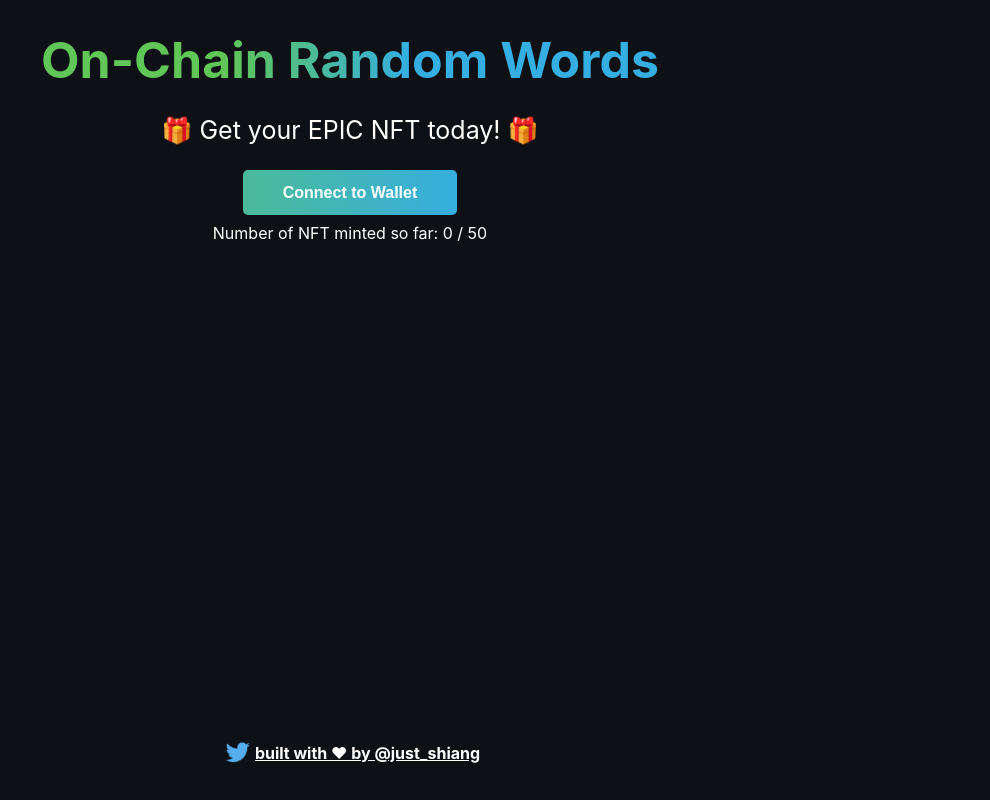
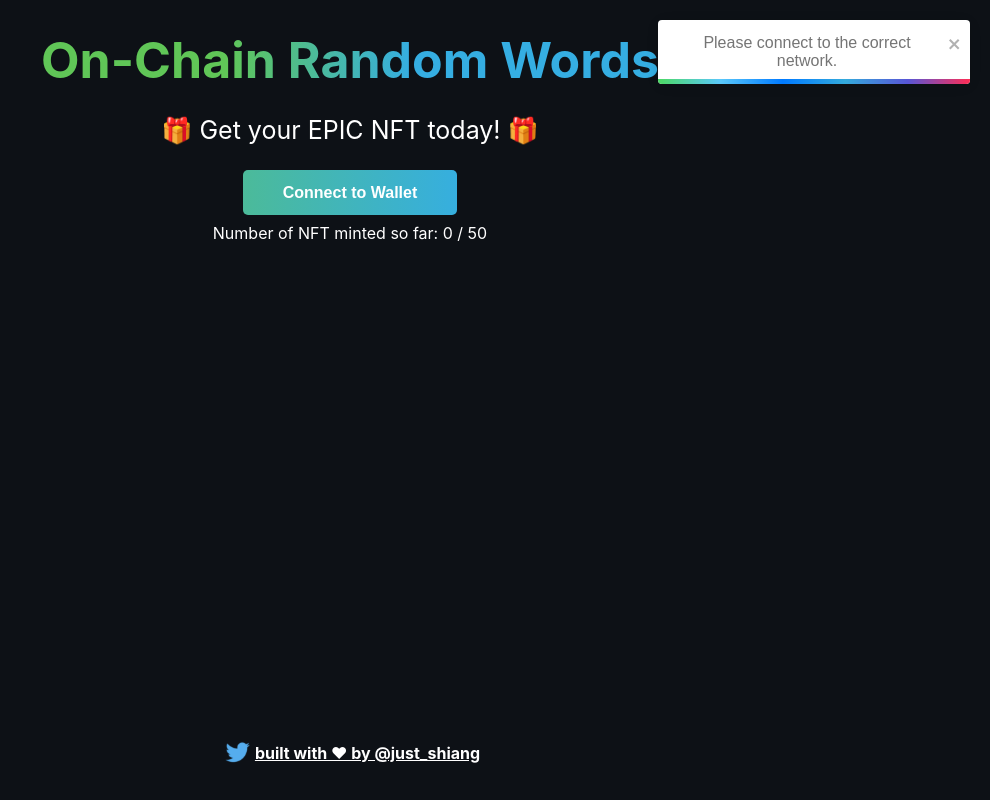
Before and after one commit to ribbons-digital/epic-nft-frontend, a React (Vite) app: page / in a window 1280 px wide. Shown: the whole page, without its empty margins (290-1280 px from the left). Built offline with nearby package versions, Linux system fonts and the light colour scheme.

Commit message:
Fix toast display issue.

```diff
--- a/src/App.jsx
+++ b/src/App.jsx
@@ -88,15 +88,11 @@ const App = () => {
        */
       console.log("Connected", accounts[0]);
 
-      if (isOnCorrectNetwork) {
-        setCurrentAccount(accounts[0]);
+      setCurrentAccount(accounts[0]);
 
-        // Setup listener! This is for the case where a user comes to our site
-        // and connected their wallet for the first time.
-        setupEventListener();
-      } else {
-        displayNetworkErrorToast();
-      }
+      // Setup listener! This is for the case where a user comes to our site
+      // and connected their wallet for the first time.
+      setupEventListener();
     } catch (error) {
       console.log(error);
     }
@@ -119,7 +115,7 @@ const App = () => {
   };
 
   const displayNetworkErrorToast = () =>
-    toast("Please connect to the correct network.");
+    !isOnCorrectNetwork && toast("Please connect to the correct network.");
 
   const isOnCorrectNetwork =
     window.ethereum && window.ethereum.networkVersion === "4";
@@ -172,6 +168,10 @@ const App = () => {
   React.useEffect(() => {
     checkIfWalletIsConnected();
   }, []);
+
+  React.useEffect(() => {
+    displayNetworkErrorToast();
+  });
 
   // Render Methods
   const renderNotConnectedContainer = () => (
```
